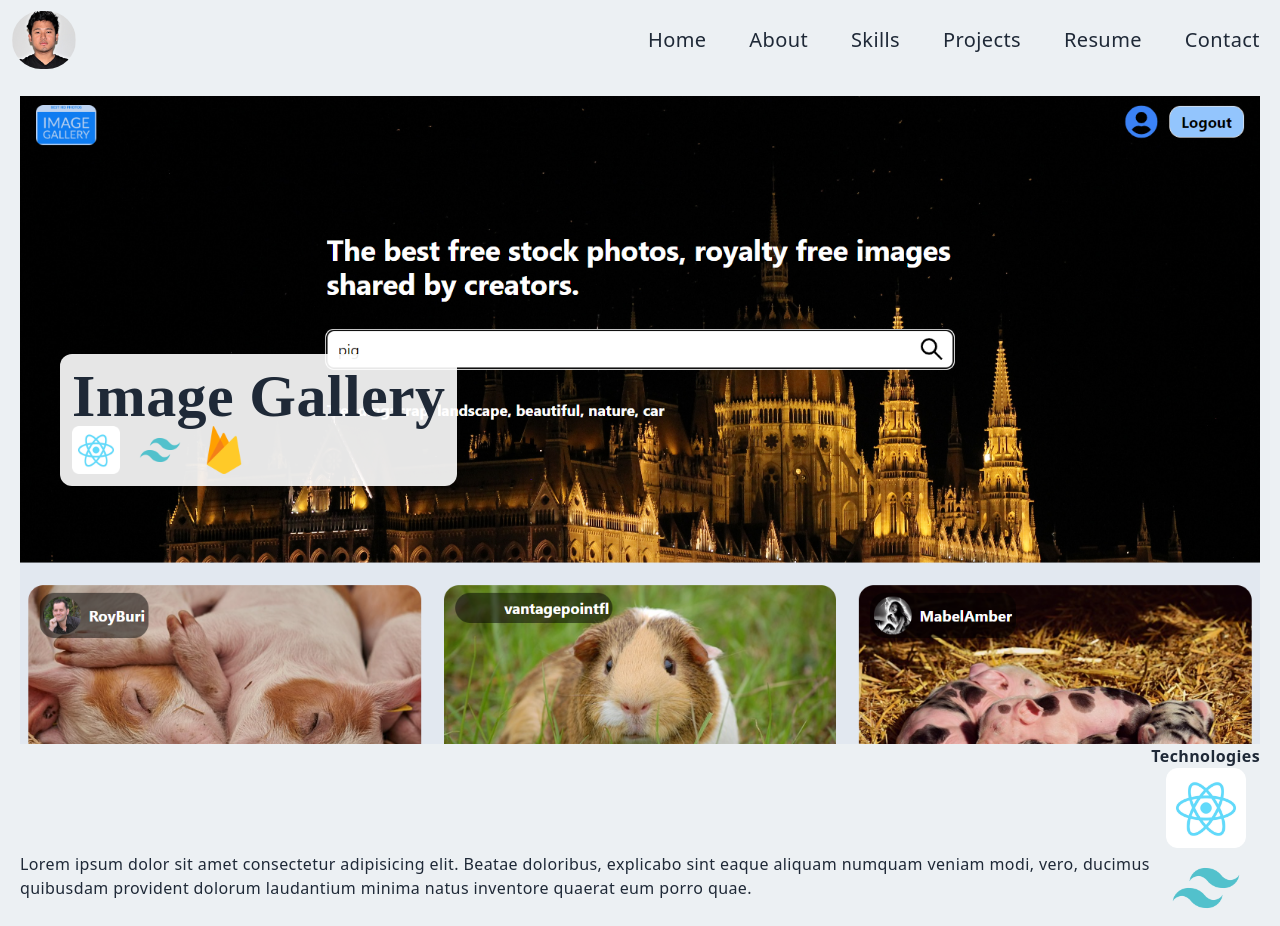
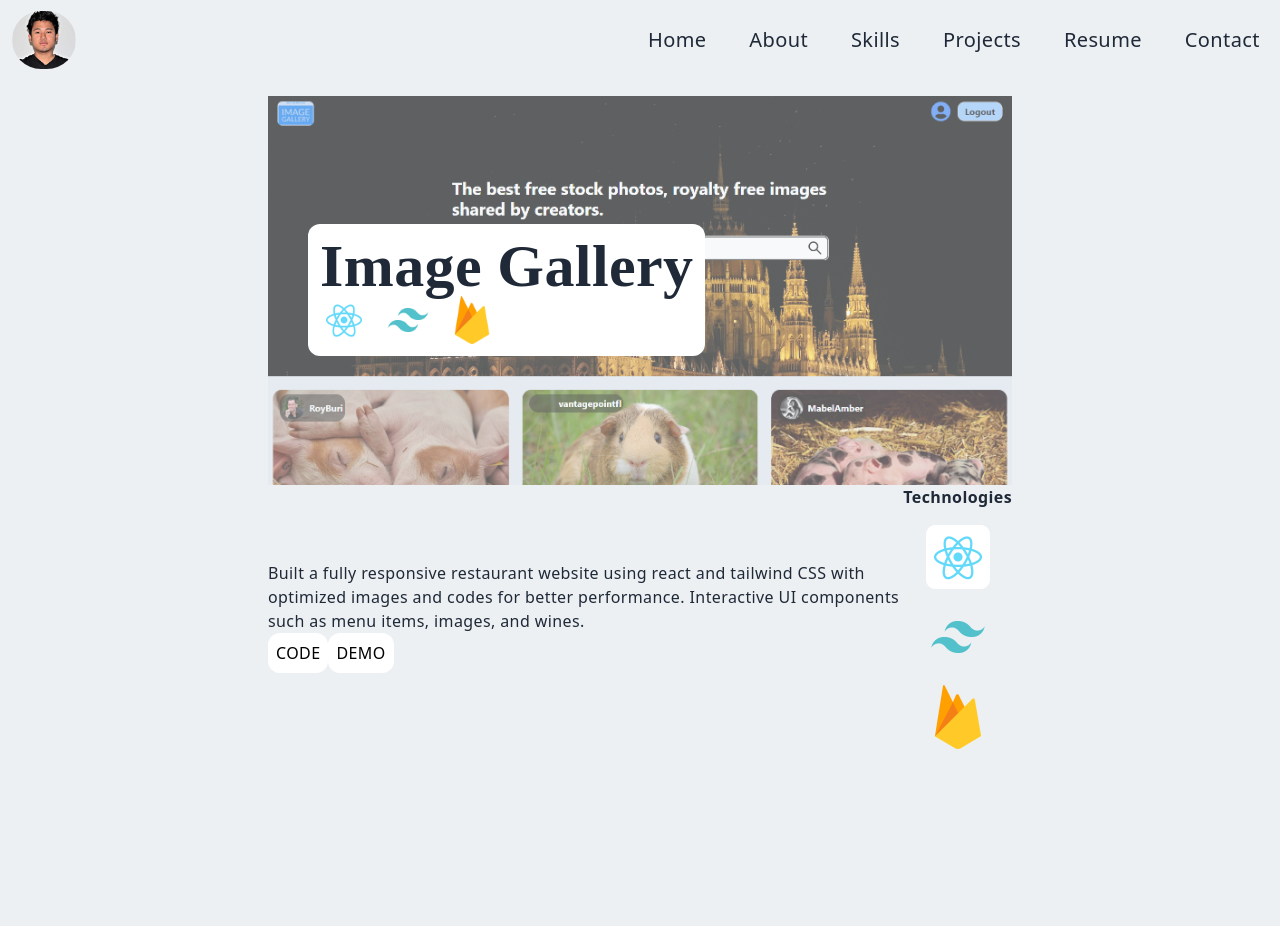
Before and after one commit to Amrit199/portfolio, a Next.js app: page /Gallery in a window 1280 px wide. Shown: the top 926 px of the page. After the commit the page ends 800 px from the top, so only its background shows below. Built offline with nearby package versions, Linux system fonts and the light colour scheme.

Commit message:
Update Gallery.jsx

```diff
--- a/pages/Gallery.jsx
+++ b/pages/Gallery.jsx
@@ -12,8 +12,9 @@ const Gallery = () => {
       <Navbar />
       <div className=" w-full h-full pt-24 px-5 pb-7">
         <div>
-          <div className="w-full relative">
-            <div className=" absolute transform top-1/2 translate-y-[-50%] left-10 bg-white/90 p-3 rounded-xl">
+          <div className="w-[60%] mx-auto relative">
+            <Image src={gallery} alt="gallery" className="opacity-60" />
+            <div className="absolute transform top-1/2 translate-y-[-50%] left-10 bg-white p-3 rounded-xl">
               <h1>Image Gallery</h1>
               <div className=" flex items-center gap-4">
                 <Image src={react} alt="react" className=" w-12" />
@@ -21,22 +22,23 @@ const Gallery = () => {
                 <Image src={firebase} alt="firebase" className=" w-12" />
               </div>
             </div>
+          </div>
+          <div className="w-[60%] mx-auto flex items-center justify-between">
             <div>
-              <Image src={gallery} alt="gallery" className="bg-black/90"/>
+              <p>
+              Built a fully responsive restaurant website using react and
+              tailwind CSS with optimized images and codes for better
+              performance. Interactive UI components such as menu items, images,
+              and wines.
+              </p>
+              <button>Code</button>
+              <button>Demo</button>
             </div>
-          </div>
-          <div className="flex items-center justify-between">
-            <div>
-              Lorem ipsum dolor sit amet consectetur adipisicing elit. Beatae
-              doloribus, explicabo sint eaque aliquam numquam veniam modi, vero,
-              ducimus quibusdam provident dolorum laudantium minima natus
-              inventore quaerat eum porro quae.
-            </div>
-            <div className="text-center">
+            <div className="text-center flex flex-col gap-4">
               <h3>Technologies</h3>
-              <Image src={react} alt="react" className=" w-20 mx-auto" />
-              <Image src={tailwind} alt="tailwind" className=" w-20 mx-auto" />
-              <Image src={firebase} alt="firebase" className=" w-20 mx-auto" />
+              <Image src={react} alt="react" className=" w-16 mx-auto" />
+              <Image src={tailwind} alt="tailwind" className=" w-16 mx-auto" />
+              <Image src={firebase} alt="firebase" className=" w-16 mx-auto" />
             </div>
           </div>
         </div>
```
